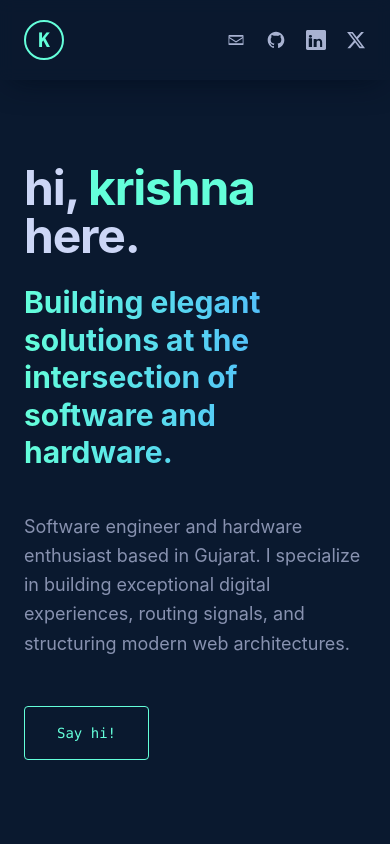
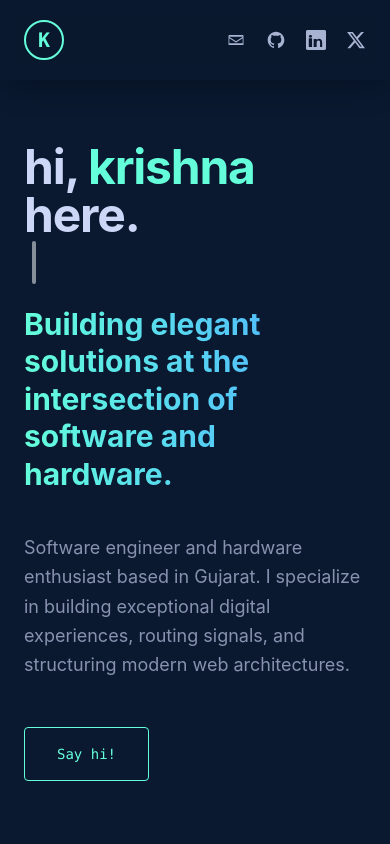
Before and after one commit to krishna-1528/Krishna, a React (Vite) app: page / in a window 390 px wide. Shown: the top 844 px of the page. Built offline with nearby package versions, Linux system fonts and the light colour scheme; a web font is replaced by a local one.

Commit message:
Typewriter effect

```diff
--- a/src/App.jsx
+++ b/src/App.jsx
@@ -1,5 +1,5 @@
 import { motion } from 'framer-motion';
-import { useState } from 'react';
+import { useState, useEffect } from 'react';
 import './App.css';
 
 const socialLinks = [
@@ -73,6 +73,47 @@ const portfolioData = {
   ]
 };
 
+// Component: Custom Typewriter Heading
+function TypewriterHeading() {
+  const fullText = "hi, krishna here.";
+  const [text, setText] = useState("");
+
+  useEffect(() => {
+    let i = 0;
+    const typingInterval = setInterval(() => {
+      if (i < fullText.length) {
+        setText(fullText.slice(0, i + 1));
+        i++;
+      } else {
+        clearInterval(typingInterval);
+      }
+    }, 120); // Typing speed in milliseconds
+    return () => clearInterval(typingInterval);
+  }, []);
+
+  // Split the text dynamically to apply the green color to "krishna"
+  const part1 = text.slice(0, 4); // "hi, "
+  const part2 = text.slice(4, 11); // "krishna"
+  const part3 = text.slice(11); // " here."
+
+  return (
+    <h1 className="text-5xl sm:text-6xl md:text-8xl font-bold text-[var(--lightest-slate)] tracking-tight mb-4 flex items-center flex-wrap">
+      <span>
+        {part1}
+        {part2 && <span className="text-[var(--green)]">{part2}</span>}
+        {part3 && <span>{part3}</span>}
+      </span>
+      {/* Blinking Cursor */}
+      <motion.span
+        animate={{ opacity: [1, 0, 1] }}
+        transition={{ repeat: Infinity, duration: 0.9, ease: "linear" }}
+        className="inline-block w-[4px] md:w-[6px] h-[0.9em] bg-white ml-2 md:ml-3 rounded-sm"
+        style={{ position: 'relative', top: '0.05em' }}
+      />
+    </h1>
+  );
+}
+
 // Reusable Monospace Section Heading
 function SectionHeading({ title, number }) {
   return (
@@ -144,20 +185,14 @@ function App() {
 
         {/* HERO SECTION */}
         <section id="home" className="min-h-screen flex flex-col justify-center items-start pt-20">
-          <motion.div
-            initial={{ opacity: 0, y: 20 }}
-            animate={{ opacity: 1, y: 0 }}
-            transition={{ duration: 0.5, delay: 0.1 }}
-          >
-            <h1 className="text-5xl sm:text-6xl md:text-8xl font-bold text-[var(--lightest-slate)] tracking-tight mb-4">
-              hi, <span className="text-[var(--green)]">krishna</span> here.
-            </h1>
-          </motion.div>
+
+          {/* Custom Typewriter Heading Component */}
+          <TypewriterHeading />
 
           <motion.div
             initial={{ opacity: 0, y: 20 }}
             animate={{ opacity: 1, y: 0 }}
-            transition={{ duration: 0.5, delay: 0.2 }}
+            transition={{ duration: 0.5, delay: 1.5 }} // Delayed so it appears after typing finishes
           >
             <h2 className="text-3xl sm:text-4xl md:text-6xl font-bold leading-tight mb-8 mt-2 text-transparent bg-clip-text bg-gradient-to-r from-[var(--green)] to-blue-400 pb-2">
               Building elegant solutions at the intersection of software and hardware.
@@ -167,7 +202,7 @@ function App() {
           <motion.div
             initial={{ opacity: 0, y: 20 }}
             animate={{ opacity: 1, y: 0 }}
-            transition={{ duration: 0.5, delay: 0.3 }}
+            transition={{ duration: 0.5, delay: 1.6 }}
           >
             <p className="text-[var(--slate)] text-lg md:text-xl max-w-2xl leading-relaxed mb-12">
               Software engineer and hardware enthusiast based in Gujarat. I specialize in building exceptional digital experiences, routing signals, and structuring modern web architectures.
@@ -177,7 +212,7 @@ function App() {
           <motion.div
             initial={{ opacity: 0, y: 20 }}
             animate={{ opacity: 1, y: 0 }}
-            transition={{ duration: 0.5, delay: 0.4 }}
+            transition={{ duration: 0.5, delay: 1.7 }}
           >
             <a href="mailto:krishna.patel.vlsi@gmail.com" className="inline-block px-8 py-4 border border-[var(--green)] text-[var(--green)] bg-transparent rounded font-mono text-sm hover:bg-[var(--green)]/10 transition-colors">
               Say hi!
```
